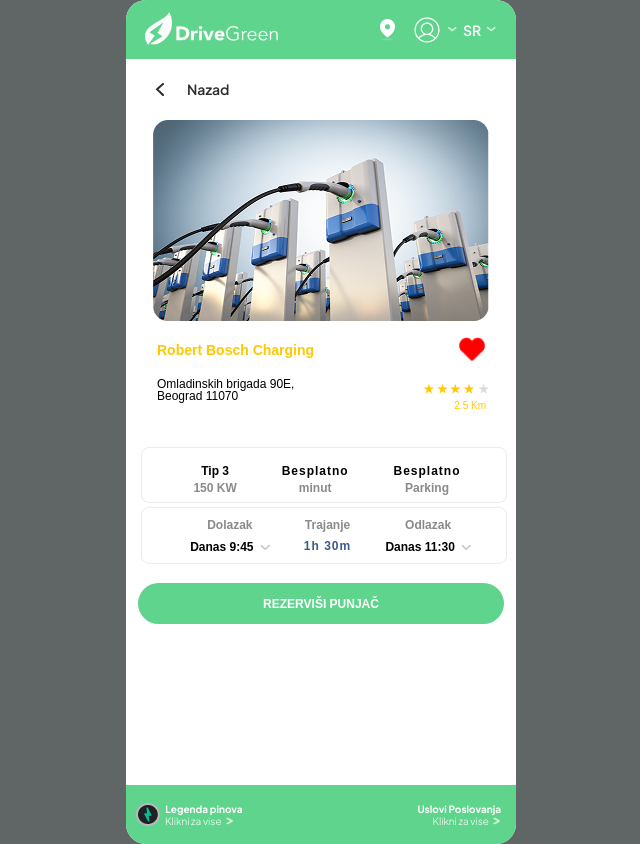
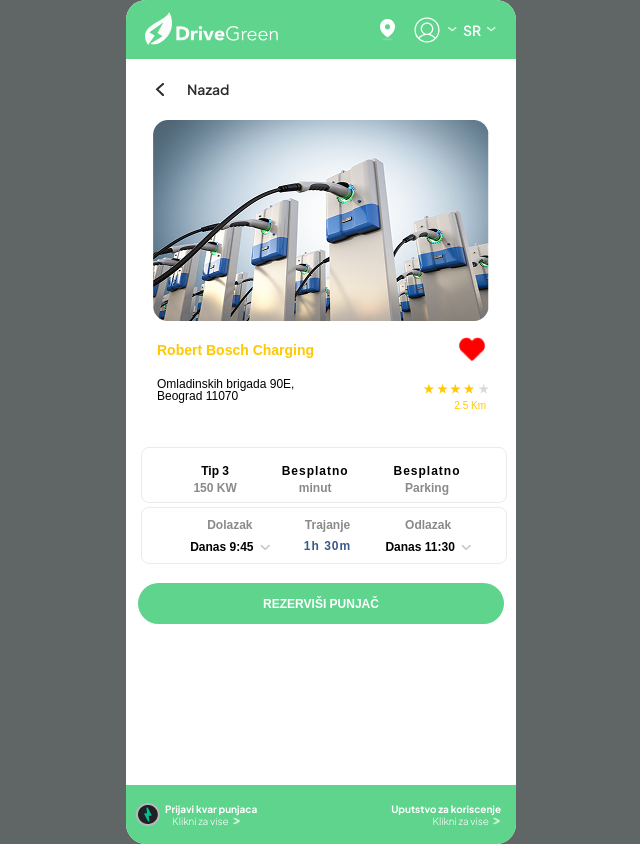
Before and after one commit to VladaTasic987/DriveGreen, a React (Vite) app in the folder DriveGreen/: page /viewMore in a window 1280 px wide. Shown: the whole page, without its empty margins (319-959 px from the left). Built offline with nearby package versions, Linux system fonts and the light colour scheme.

Commit message:
Footer logic UI

```diff
--- a/DriveGreen/src/assets/Layout/MapFooter.jsx
+++ b/DriveGreen/src/assets/Layout/MapFooter.jsx
@@ -1,5 +1,6 @@
 import blackThunder from "../Images/BlackThunder.png"
 import arrowRight from "../Images/ArrowRight.png"
+import { useLocation } from 'react-router-dom';
 
 export function MapFooter() {
 
@@ -11,7 +12,22 @@
         arrowRight: arrowRight,
         clickRight: "Klikni za vise",
         clickLeft: "Klikni za vise",
+        malfunction: "Prijavi kvar punjaca",
+        manual: "Uputstvo za koriscenje",
     }
+
+
+        const location = useLocation();
+
+
+                //<div>
+                   // {location.pathname === '/home' ? (
+                   // <HomeComponent />
+                    //    ) : (
+                    //<DefaultComponent />
+                     //   )}
+               // </div>
+
 
 
     return (
@@ -24,7 +40,7 @@
                 alt="thunder" />
 
                 <div className="pin-legend">
-                    <p className="pin-paragraph">{footerElements.pinText}</p>
+                    <p className="pin-paragraph">{location.pathname === '/mapStart' ? footerElements.pinText : footerElements.malfunction}</p>
                     <div className="footer-text">
                         <h4 className="click-more">{footerElements.clickForMore}</h4>
                         <img
@@ -36,7 +52,7 @@
             </div>
 
             <div className="footer-right">
-                <h4 className="condition-text">{footerElements.conditionText}</h4>
+                <h4 className="condition-text">{location.pathname === '/mapStart' ?footerElements.conditionText : footerElements.manual}</h4>
                 <div className="right-content">
                     <p className="paragraph-left">{footerElements.clickLeft}</p>
                     <img
```
